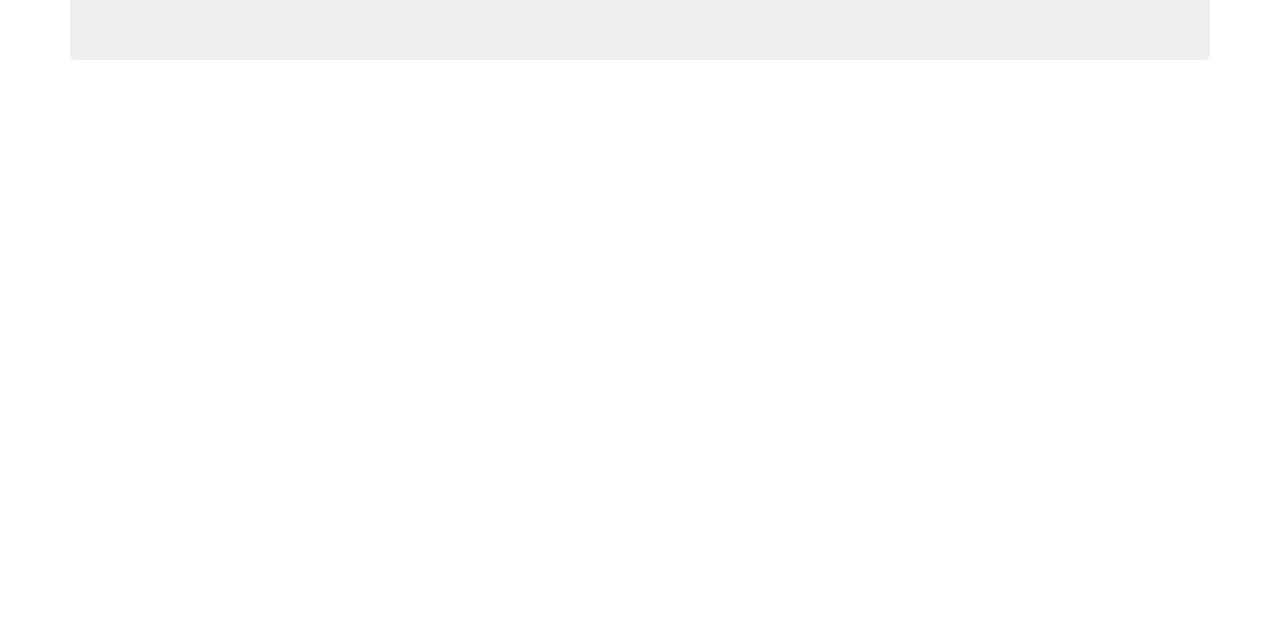
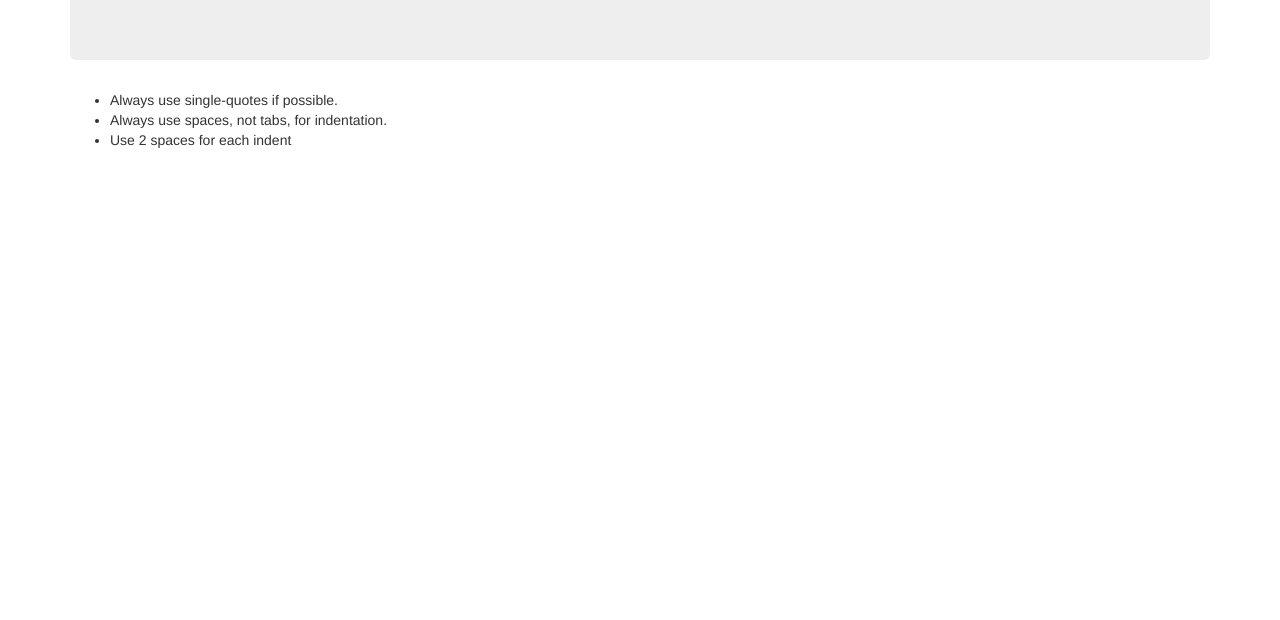
Before and after one commit to ptown-epicodus/style-guide, a plain HTML site: page index.html in a window 1280 px wide. Shown: the part 180-800 px from the top of the page. Drawn offline with Linux system fonts and the light colour scheme.

Commit message:
Fix indentation, add a few rules

```diff
--- a/index.html
+++ b/index.html
@@ -11,6 +11,11 @@
         <h1>Style Guide</h1>
         <p>A standard for code formatting that <a href='https://www.epicodus.com/'>Epicodus</a> students may find helpful</p>
       </div>
+      <ul class='rules'>
+        <li>Always use single-quotes if possible.</li>
+        <li>Always use spaces, not tabs, for indentation.</li>
+        <li>Use 2 spaces for each indent</li>
+      </ul>
     </div>
   </body>
 </html>
```
Lines whose indentation alone changed are shown as unchanged.
